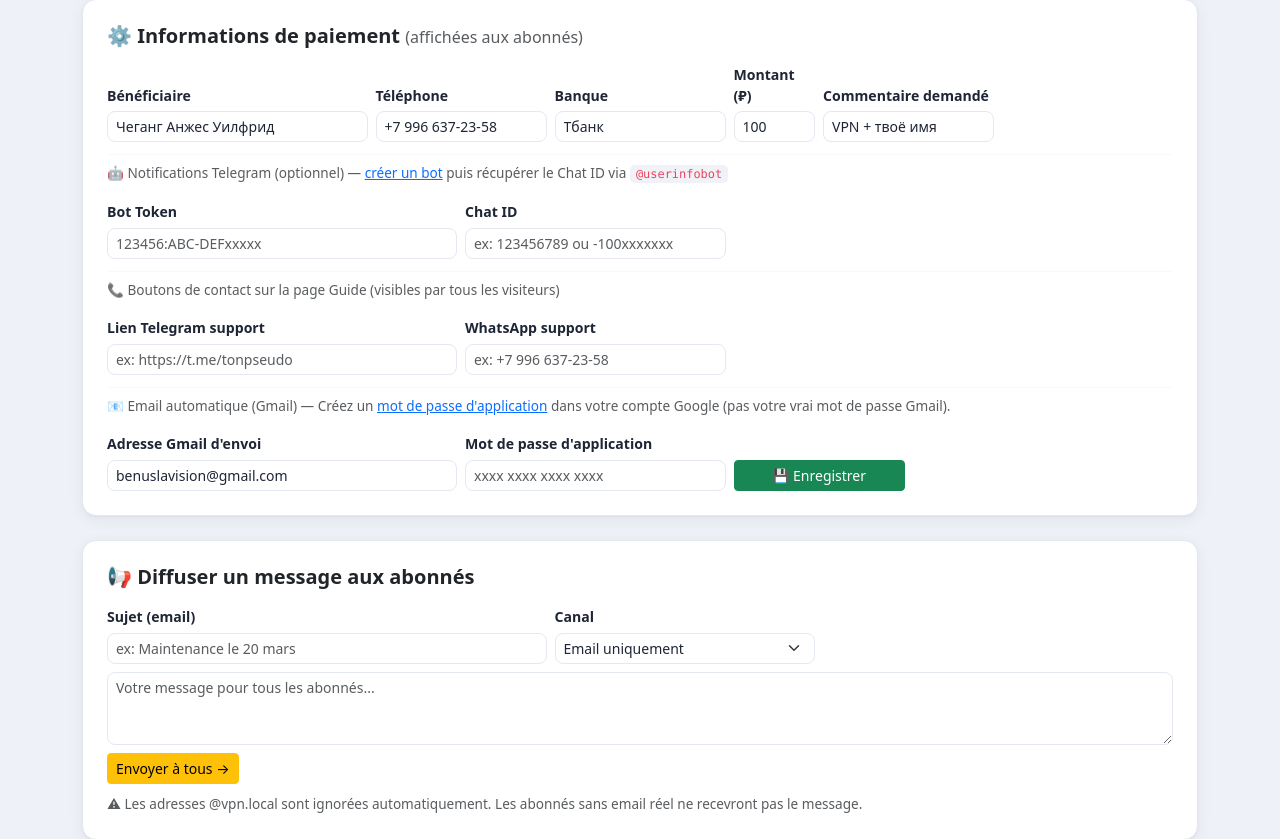
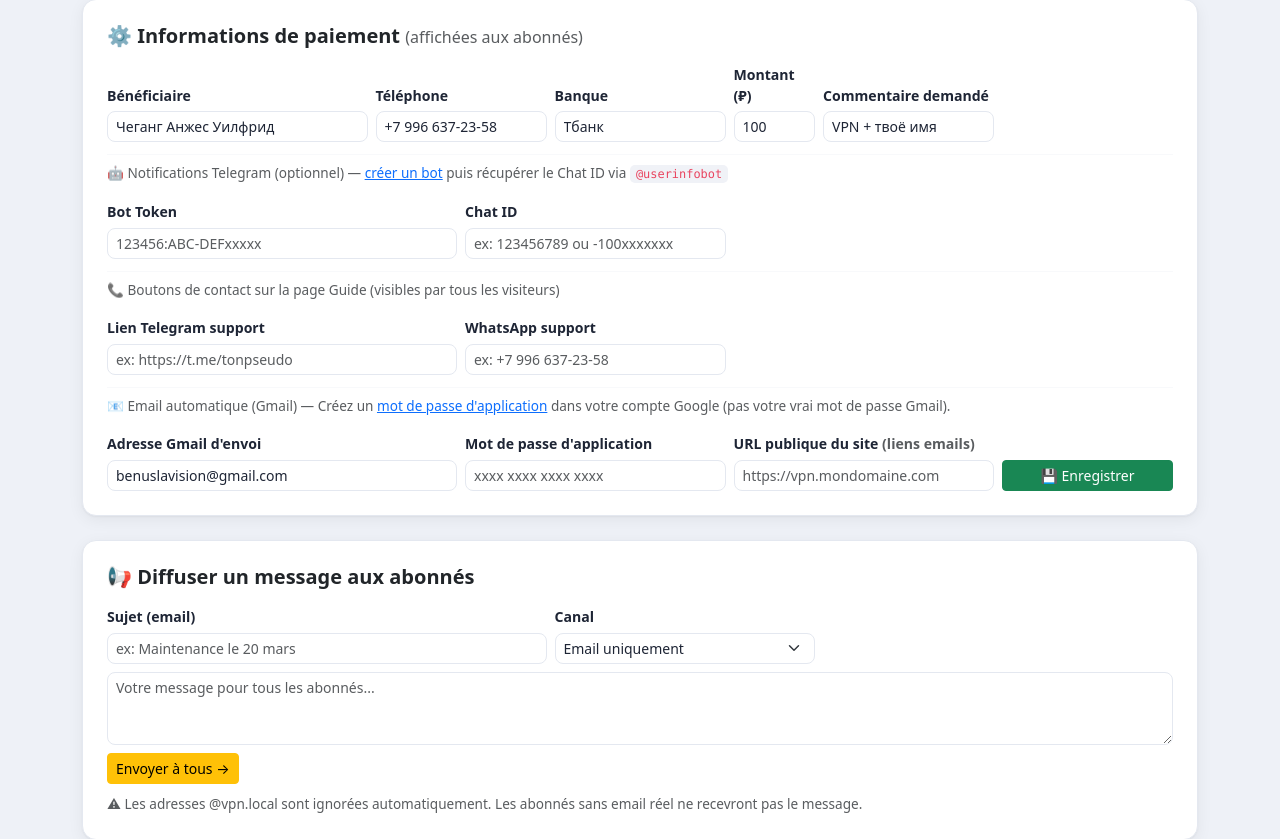
Before and after one commit to benus-code/Fact_vpn, a Flask app: page /admin in a window 1280 px wide. Shown: the part 348-1187 px from the top of the page. Run offline with Flask 3, Linux system fonts and the light colour scheme; the visitor is signed in with stand-in values (Sample User, id 1); data comes from the database, SQL or seed files in the repository; data that the repository does not hold is empty.

Commit message:
Fix password reset: SMTP timeout + correct public URL
- send_email: add timeout=15s to SMTP_SSL (prevents page hanging)
- reset URL: use site_url setting instead of url_for(_external=True)
  (avoids 127.0.0.1 when running behind nginx)
- SETTINGS_DEFAULTS: add site_url field
- admin_update_settings: save site_url
- admin.html: add site_url input field in settings form

https://claude.ai/code/session_01NAseAi1BwtBqsjvprjHD7b

```diff
--- a/app.py
+++ b/app.py
@@ -42,6 +42,7 @@ SETTINGS_DEFAULTS = {
     "support_whatsapp":   "",   # ex: +7 996 637-23-58
     "smtp_email":         "benuslavision@gmail.com",
     "smtp_password":      "",   # Mot de passe d'application Gmail
+    "site_url":           "",   # ex: https://vpn.mondomaine.com (sans slash final)
 }
 
 # ─── DB helpers ───────────────────────────────────────────────────────────────
@@ -184,7 +185,7 @@ def send_email(to_email, subject, body_html):
         msg['To']      = to_email
         msg.attach(MIMEText(body_html, 'html', 'utf-8'))
         ctx = ssl.create_default_context()
-        with smtplib.SMTP_SSL('smtp.gmail.com', 465, context=ctx) as srv:
+        with smtplib.SMTP_SSL('smtp.gmail.com', 465, context=ctx, timeout=15) as srv:
             srv.login(addr, pwd)
             srv.sendmail(addr, to_email, msg.as_string())
         return True
@@ -369,7 +370,10 @@ def mot_de_passe_oublie():
                     (user["id"], token, expires)
                 )
                 db.commit()
-                reset_url = url_for("reset_mdp", token=token, _external=True)
+                site_url  = get_settings().get("site_url", "").rstrip("/")
+                if not site_url:
+                    site_url = request.host_url.rstrip("/")
+                reset_url = f"{site_url}/reset-mdp/{token}"
                 html = (
                     f"<div style='font-family:sans-serif;max-width:520px;margin:0 auto'>"
                     f"<h2 style='color:#e94560'>🔐 Réinitialisation de mot de passe</h2>"
@@ -547,7 +551,7 @@ def admin_update_settings():
     for key in ["beneficiaire", "telephone", "banque", "montant", "reference",
                 "telegram_bot_token", "telegram_chat_id",
                 "support_telegram", "support_whatsapp",
-                "smtp_email", "smtp_password"]:
+                "smtp_email", "smtp_password", "site_url"]:
         value = request.form.get(key, "").strip()
         db.execute(
             "INSERT OR REPLACE INTO settings (key, value) VALUES (?, ?)",
--- a/templates/admin.html
+++ b/templates/admin.html
@@ -146,6 +146,11 @@
       <input type="password" name="smtp_password" class="form-control form-control-sm"
              value="{{ settings.smtp_password }}" placeholder="xxxx xxxx xxxx xxxx" autocomplete="off">
     </div>
+    <div class="col-md-3">
+      <label class="form-label small">URL publique du site <span class="text-muted">(liens emails)</span></label>
+      <input type="url" name="site_url" class="form-control form-control-sm"
+             value="{{ settings.site_url }}" placeholder="https://vpn.mondomaine.com">
+    </div>
     <div class="col-md-2 d-flex align-items-end">
       <button class="btn btn-sm btn-success w-100">💾 Enregistrer</button>
     </div>
```
